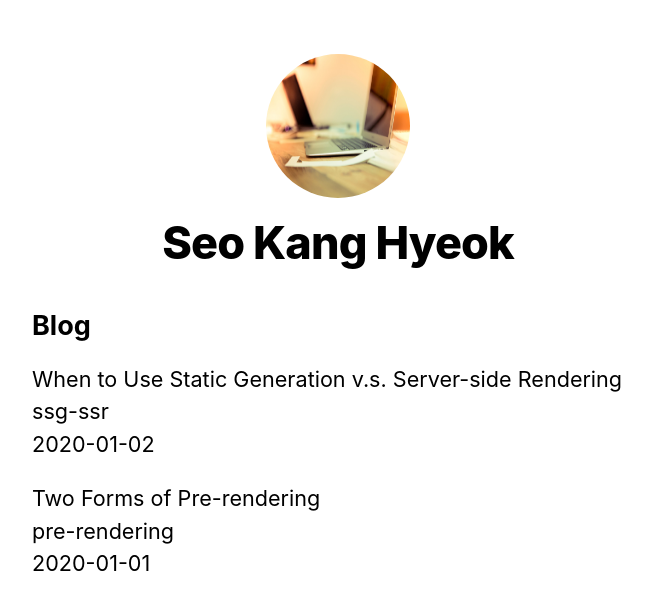
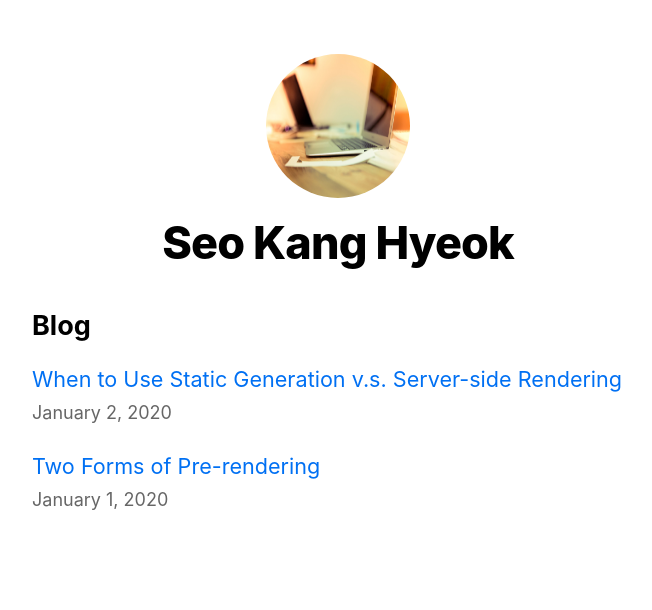
Before and after one commit to kanghyeok93/Next-Study, a Next.js app: page / in a window 1280 px wide. Shown: the top 610 px of the page, without its empty margins (302-954 px from the left). Built offline with nearby package versions, Linux system fonts and the light colour scheme.

Commit message:
feat: #7 study of official documents

```diff
--- a/lib/posts.js
+++ b/lib/posts.js
@@ -1,6 +1,8 @@
 import fs from 'fs'
 import path from 'path'
 import matter from 'gray-matter'
+import {remark} from 'remark'
+import html from 'remark-html'
 
 const postsDirectory = path.join(process.cwd(), 'posts')
 
@@ -61,16 +63,23 @@
   })
 }
 
-export function getPostData(id) {
+export async function getPostData(id) {
   const fullPath = path.join(postsDirectory, `${id}.md`)
   const fileContents = fs.readFileSync(fullPath, 'utf8')
 
   // Use gray-matter to parse the post metadata section
   const matterResult = matter(fileContents)
 
+  // Use remark to convert markdown into HTML string
+  const processedContent = await remark()
+    .use(html)
+    .process(matterResult.content)
+  const contentHtml = processedContent.toString()
+
   // Combine the data with the id
   return {
     id,
+    contentHtml,
     ...matterResult.data
   }
 }
--- a/pages/index.js
+++ b/pages/index.js
@@ -1,7 +1,9 @@
 import Head from 'next/head'
 import Layout, {siteTitle} from '../components/layout'
 import utilStyles from '../styles/utils.module.css'
-import {getSortedPostsData} from '../lib/posts';
+import {getSortedPostsData} from '../lib/posts'
+import Link from 'next/link'
+import Date from '../components/date'
 
 export default function Home({allPostsData}) {
   return (
@@ -15,11 +17,13 @@
         <ul className={utilStyles.list}>
           {allPostsData.map(({id, date, title}) => (
             <li className={utilStyles.listItem} key={id}>
-              {title}
+              <Link href={`/posts/${id}`}>
+                <a>{title}</a>
+              </Link>
               <br/>
-              {id}
-              <br/>
-              {date}
+              <small className={utilStyles.lightText}>
+                <Date dateString={date}/>
+              </small>
             </li>
           ))}
         </ul>
```
Also changed, not shown: pages/posts/[id].js (+16 -6 lines).
